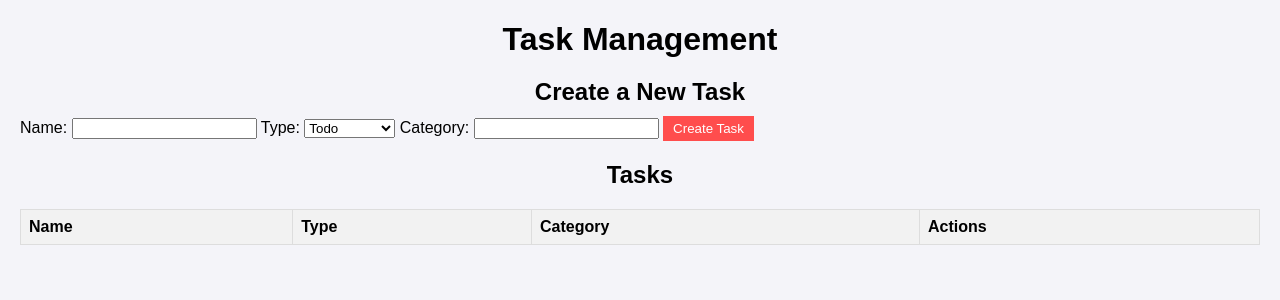
After one commit to malkir23/diary, a Python web app: template backend/templates/tasks.html in a window 1280 px wide. The commit adds this page. Shown: the top 300 px of the page. Run offline with Jinja, Linux system fonts and the light colour scheme; the template is opened without the code that fills it, so the values that code supplies are empty.

Commit message:
add tasks page

```diff
--- /dev/null
+++ b/backend/static/js/tasks.js
@@ -0,0 +1,120 @@
+document.addEventListener("DOMContentLoaded", () => {
+	const taskForm = document.getElementById("task-form");
+	const taskTableBody = document.querySelector("#tasks-table tbody");
+
+	// Fetch existing tasks and populate the table
+	async function fetchTasks() {
+			const response = await fetch("/tasks/list");
+			const tasks = await response.json();
+
+			tasks.forEach(addTaskToTable);
+	}
+
+	// Add a task row to the table
+	function addTaskToTable(task) {
+			const row = document.createElement("tr");
+			row.id = `task-row-${task.id}`;
+			row.innerHTML = `
+					<td class="task-name">${task.name}</td>
+					<td class="task-type">${task.type}</td>
+					<td class="task-category">${task.category}</td>
+					<td>
+							<button onclick="editTask(${task.id})">Edit</button>
+							<button onclick="deleteTask(${task.id})">Delete</button>
+					</td>
+			`;
+			taskTableBody.appendChild(row);
+	}
+
+	// Handle form submission for creating a new task
+	taskForm.addEventListener("submit", async (event) => {
+			event.preventDefault();
+
+			const taskData = {
+					name: taskForm["name"].value,
+					type: taskForm["type"].value,
+					category: taskForm["category"].value,
+			};
+
+			const response = await fetch("/tasks", {
+					method: "POST",
+					headers: { "Content-Type": "application/json" },
+					body: JSON.stringify(taskData),
+			});
+
+			if (response.ok) {
+					const newTask = await response.json();
+					addTaskToTable(newTask);
+					taskForm.reset();
+			} else {
+					alert("Error creating task");
+			}
+	});
+
+	// Edit a task
+	window.editTask = (taskId) => {
+			const row = document.getElementById(`task-row-${taskId}`);
+			const nameCell = row.querySelector(".task-name");
+			const typeCell = row.querySelector(".task-type");
+			const categoryCell = row.querySelector(".task-category");
+
+			nameCell.innerHTML = `<input type="text" value="${nameCell.textContent}">`;
+			typeCell.innerHTML = `<select>
+					<option value="todo" ${typeCell.textContent === "todo" ? "selected" : ""}>Todo</option>
+					<option value="in-progress" ${typeCell.textContent === "in-progress" ? "selected" : ""}>In Progress</option>
+					<option value="done" ${typeCell.textContent === "done" ? "selected" : ""}>Done</option>
+			</select>`;
+			categoryCell.innerHTML = `<input type="text" value="${categoryCell.textContent}">`;
+
+			const actionCell = row.querySelector("td:last-child");
+			actionCell.innerHTML = `
+					<button onclick="saveTask(${taskId})">Save</button>
+					<button onclick="cancelEdit(${taskId})">Cancel</button>
+			`;
+	};
+
+	// Save the edited task
+	window.saveTask = async (taskId) => {
+			const row = document.getElementById(`task-row-${taskId}`);
+			const name = row.querySelector(".task-name input").value;
+			const type = row.querySelector(".task-type select").value;
+			const category = row.querySelector(".task-category input").value;
+
+			const response = await fetch(`/tasks/${taskId}`, {
+					method: "PUT",
+					headers: { "Content-Type": "application/json" },
+					body: JSON.stringify({ name, type, category }),
+			});
+
+			if (response.ok) {
+					row.querySelector(".task-name").textContent = name;
+					row.querySelector(".task-type").textContent = type;
+					row.querySelector(".task-category").textContent = category;
+
+					row.querySelector("td:last-child").innerHTML = `
+							<button onclick="editTask(${taskId})">Edit</button>
+							<button onclick="deleteTask(${taskId})">Delete</button>
+					`;
+			} else {
+					alert("Error updating task");
+			}
+	};
+
+	// Cancel edit
+	window.cancelEdit = (taskId) => {
+			fetchTasks();
+	};
+
+	// Delete a task
+	window.deleteTask = async (taskId) => {
+			const response = await fetch(`/tasks/${taskId}`, { method: "DELETE" });
+
+			if (response.ok) {
+					document.getElementById(`task-row-${taskId}`).remove();
+			} else {
+					alert("Error deleting task");
+			}
+	};
+
+	fetchTasks();
+});
--- a/backend/templates/categories.html
+++ b/backend/templates/categories.html
@@ -10,6 +10,9 @@
 <body>
     <h1>Manage Categories</h1>
 
+		<div class="navigation">
+			<button onclick="location.href='/api/u4u/table'" class="nav-button">До списку</button>
+		</div>
     <!-- Form to add a new category -->
 		<h2>Create a New Category</h2>
 		<form id="create-category-form" onsubmit="createCategory(event)">
--- a/backend/templates/index.html
+++ b/backend/templates/index.html
@@ -12,6 +12,7 @@
     <!-- Navigation to Categories Page -->
     <div class="navigation">
         <button onclick="location.href='/api/u4u/categories/list'" class="nav-button">Категорії</button>
+        <button onclick="location.href='/api/u4u/tasks'" class="nav-button">Задачи</button>
     </div>
     <h1>Етапи польоту</h1>
     <div class="table-container">
--- /dev/null
+++ b/backend/templates/tasks.html
@@ -0,0 +1,53 @@
+<!DOCTYPE html>
+<html lang="en">
+<head>
+    <meta charset="UTF-8">
+    <meta name="viewport" content="width=device-width, initial-scale=1.0">
+    <title>Task Management</title>
+    <link rel="stylesheet" href="/static/css/u4u.css">
+</head>
+<body>
+    <h1>Task Management</h1>
+
+    <!-- Form for adding new tasks -->
+    <div id="task-form-container">
+        <h2>Create a New Task</h2>
+        <form id="task-form">
+            <label for="task-name">Name:</label>
+            <input type="text" id="task-name" name="name" required>
+
+            <label for="task-type">Type:</label>
+            <select id="task-type" name="type">
+                <option value="todo">Todo</option>
+                <option value="in-progress">In Progress</option>
+                <option value="done">Done</option>
+            </select>
+
+            <label for="task-category">Category:</label>
+            <input type="text" id="task-category" name="category" required>
+
+            <button type="submit">Create Task</button>
+        </form>
+    </div>
+
+    <!-- Table for displaying tasks -->
+    <div id="tasks-table-container">
+        <h2>Tasks</h2>
+        <table id="tasks-table">
+            <thead>
+                <tr>
+                    <th>Name</th>
+                    <th>Type</th>
+                    <th>Category</th>
+                    <th>Actions</th>
+                </tr>
+            </thead>
+            <tbody>
+                <!-- Dynamically populated rows -->
+            </tbody>
+        </table>
+    </div>
+
+    <script src="/static/js/tasks.js"></script>
+</body>
+</html>
```
Also changed, not shown: backend/endpoints/u4u.py (+5 -2 lines).
